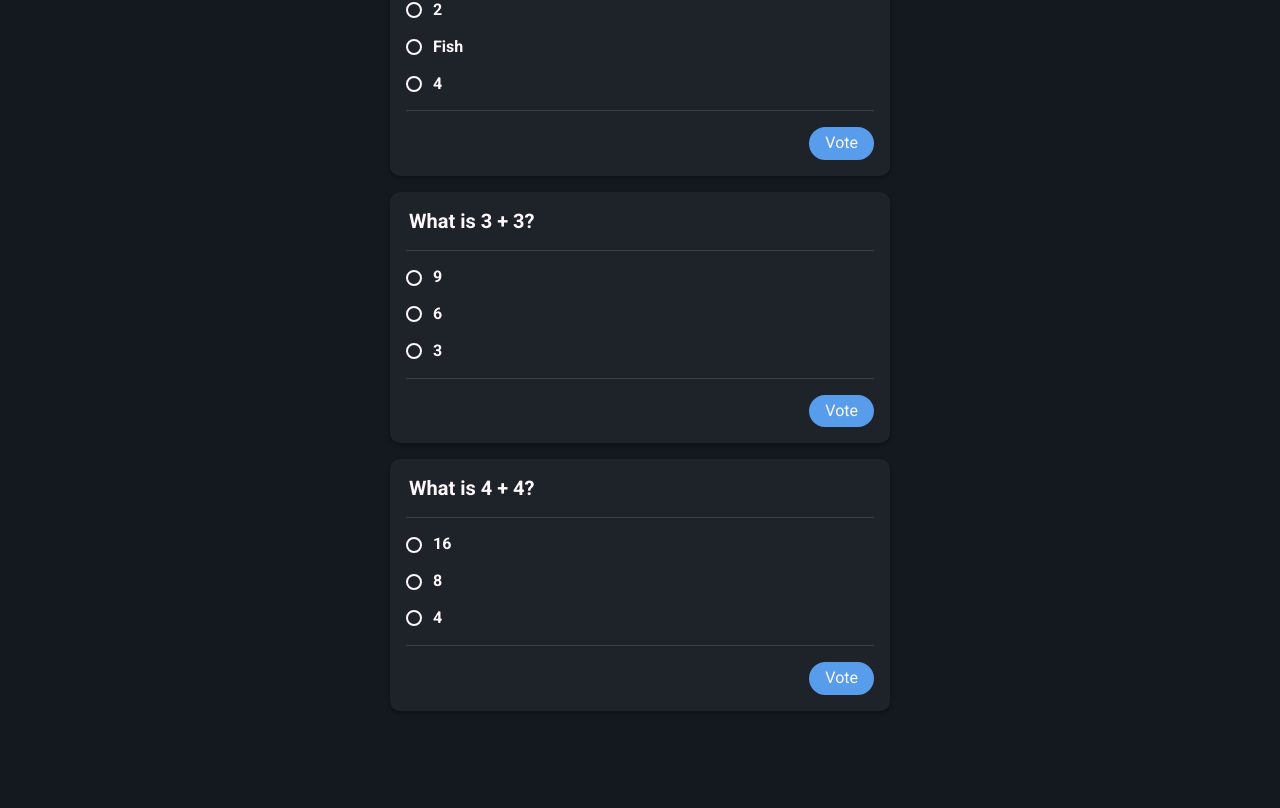
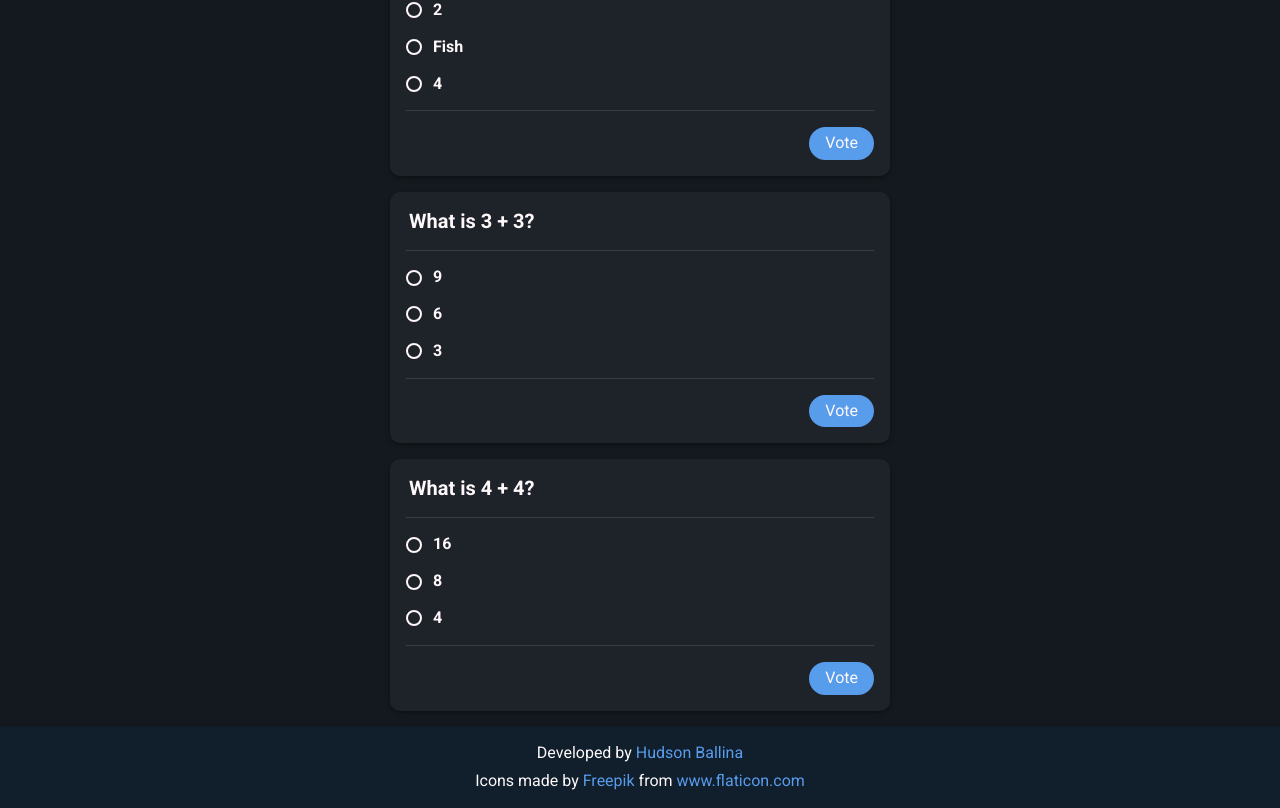
Before and after one commit to hhuuddoo/silent-classroom, a React (Create React App) app: page / in a window 1280 px wide. Shown: the part 759-1567 px from the top of the page. Before the commit the page ends 1486 px from the top, so only its background shows below. Built offline with nearby package versions, Linux system fonts and the light colour scheme.

Commit message:
add footer

```diff
--- a/src/App.js
+++ b/src/App.js
@@ -1,3 +1,4 @@
+import { Footer } from "./components";
 import { HeaderContainer } from "./containers";
 import { PollBoard } from "./pages";
 
@@ -6,6 +7,7 @@ function App() {
     <>
       <HeaderContainer />
       <PollBoard />
+      <Footer />
     </>
   );
 }
--- /dev/null
+++ b/src/components/footer.js
@@ -0,0 +1,21 @@
+import React from "react";
+
+export default function Footer() {
+  return (
+    <footer className="footer">
+      <span className="footer__developer">
+        Developed by <a href="https://github.com/hhuuddoo">Hudson Ballina</a>
+      </span>
+      <div className="footer__icon-attribution">
+        Icons made by{" "}
+        <a href="https://www.freepik.com" title="Freepik">
+          Freepik
+        </a>{" "}
+        from{" "}
+        <a href="https://www.flaticon.com/" title="Flaticon">
+          www.flaticon.com
+        </a>
+      </div>
+    </footer>
+  );
+}
--- a/src/components/index.js
+++ b/src/components/index.js
@@ -1,4 +1,5 @@
 export { default as Header } from "./header";
+export { default as Footer } from "./footer";
 export { default as Panel } from "./panel";
 export { default as QuestionInput } from "./question-input";
 export { default as PollOptionInput } from "./poll-option-input";
--- /dev/null
+++ b/src/scss/_footer.scss
@@ -0,0 +1,48 @@
+.footer {
+  display: flex;
+  margin-top: auto;
+  flex-direction: column;
+  align-items: center;
+  justify-content: center;
+  width: 100%;
+  color: $light;
+  padding: 1rem 0;
+  background-color: $darkBlue;
+
+  &__icon-attribution {
+    margin-top: 0.5rem;
+  }
+
+  a {
+    position: relative;
+    text-decoration: none;
+    color: $blue;
+    transition: color 200ms ease-in;
+
+    &:visited {
+      color: $blue;
+      text-decoration: none;
+    }
+
+    &::before {
+      content: "";
+      position: absolute;
+      bottom: -0.1rem;
+      left: 50%;
+      transform: translateX(-50%);
+      width: 0;
+      height: 0.075rem;
+      background-color: $blue;
+
+      transition: background-color 200ms ease-in, width 150ms ease-out;
+    }
+
+    &:hover {
+      color: $lightGrey;
+      &:before {
+        width: 100%;
+        background-color: $light;
+      }
+    }
+  }
+}
--- a/src/scss/_globals.scss
+++ b/src/scss/_globals.scss
@@ -31,6 +31,12 @@ a:hover {
   color: inherit;
 }
 
+#root {
+  min-height: 100vh;
+  display: flex;
+  flex-direction: column;
+}
+
 // Spacing
 .container {
   padding: 0.5rem 1rem;
@@ -47,7 +53,6 @@ a:hover {
 }
 
 .panel-container {
-  margin: 0 auto;
   padding: 0 1rem;
 }
 
--- a/src/scss/index.css
+++ b/src/scss/index.css
@@ -33,6 +33,17 @@ a:hover {
   color: inherit;
 }
 
+#root {
+  min-height: 100vh;
+  display: -webkit-box;
+  display: -ms-flexbox;
+  display: flex;
+  -webkit-box-orient: vertical;
+  -webkit-box-direction: normal;
+      -ms-flex-direction: column;
+          flex-direction: column;
+}
+
 .container {
   padding: 0.5rem 1rem;
   max-width: 64rem;
@@ -48,7 +59,6 @@ a:hover {
 }
 
 .panel-container {
-  margin: 0 auto;
   padding: 0 1rem;
 }
 
@@ -555,4 +565,65 @@ a:hover {
   font-size: 0.875rem;
   font-weight: 300;
 }
+
+.footer {
+  display: -webkit-box;
+  display: -ms-flexbox;
+  display: flex;
+  margin-top: auto;
+  -webkit-box-orient: vertical;
+  -webkit-box-direction: normal;
+      -ms-flex-direction: column;
+          flex-direction: column;
+  -webkit-box-align: center;
+      -ms-flex-align: center;
+          align-items: center;
+  -webkit-box-pack: center;
+      -ms-flex-pack: center;
+          justify-content: center;
+  width: 100%;
+  color: #fef8fa;
+  padding: 1rem 0;
+  background-color: #111f2d;
+}
+
+.footer__icon-attribution {
+  margin-top: 0.5rem;
+}
+
+.footer a {
+  position: relative;
+  text-decoration: none;
+  color: #589cec;
+  -webkit-transition: color 200ms ease-in;
+  transition: color 200ms ease-in;
+}
+
+.footer a:visited {
+  color: #589cec;
+  text-decoration: none;
+}
+
+.footer a::before {
+  content: "";
+  position: absolute;
+  bottom: -0.1rem;
+  left: 50%;
+  -webkit-transform: translateX(-50%);
+          transform: translateX(-50%);
+  width: 0;
+  height: 0.075rem;
+  background-color: #589cec;
+  -webkit-transition: background-color 200ms ease-in, width 150ms ease-out;
+  transition: background-color 200ms ease-in, width 150ms ease-out;
+}
+
+.footer a:hover {
+  color: #ccc8c9;
+}
+
+.footer a:hover:before {
+  width: 100%;
+  background-color: #fef8fa;
+}
 /*# sourceMappingURL=index.css.map */
--- a/src/scss/index.scss
+++ b/src/scss/index.scss
@@ -6,3 +6,4 @@
 @import "add-poll";
 @import "poll";
 @import "poll-result";
+@import "footer";
```
Also changed, not shown: 2 other files (tests, documents, lock files or other folders).
